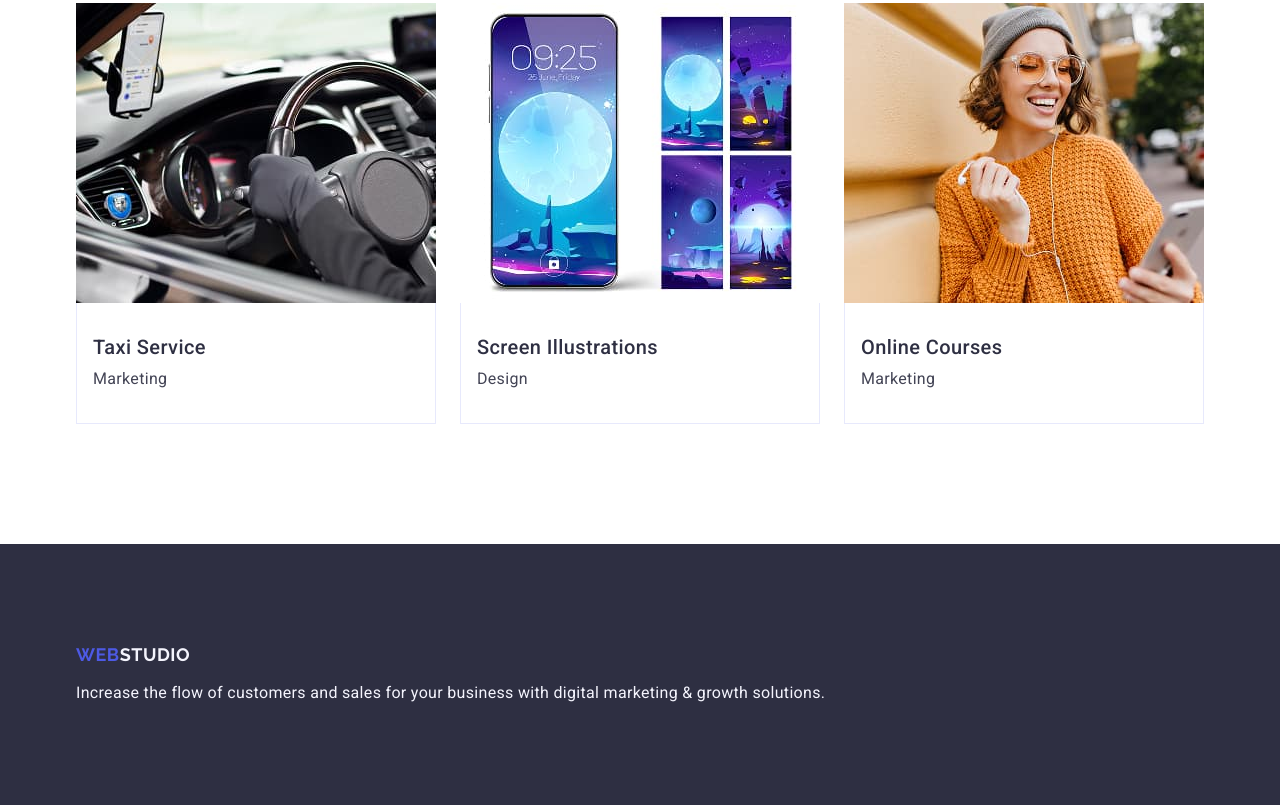
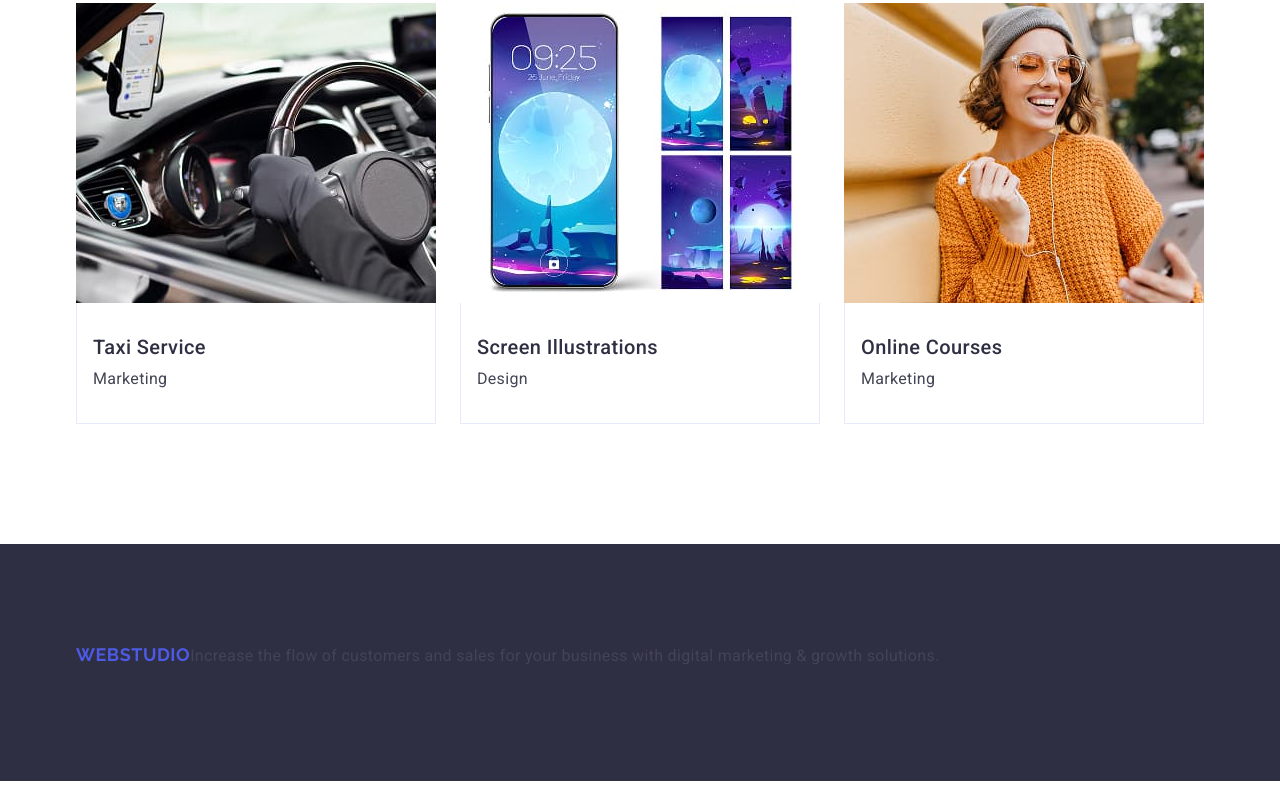
Before and after one commit to astrlq/goit-markup-hw-03, a plain HTML site: page index.html in a window 1280 px wide. Shown: the part 2438-3243 px from the top of the page. After the commit the page ends 3219 px from the top, so only its background shows below. Drawn offline with nearby package versions, Linux system fonts and the light colour scheme.

Commit message:
12.25 test

```diff
--- a/css/style.css
+++ b/css/style.css
@@ -363,18 +363,6 @@ img {
   color: #4d5ae5;
 }
 
-.foot .container {
-  flex-direction: column;
-}
-
-.foot .second-pt-foot {
-  color: #f4f4fd;
-}
-
-.foot .spec {
-  color: #f4f4fd;
-}
-
 .foot .forward {
   display: inline-block;
   margin-bottom: 16px;
```
